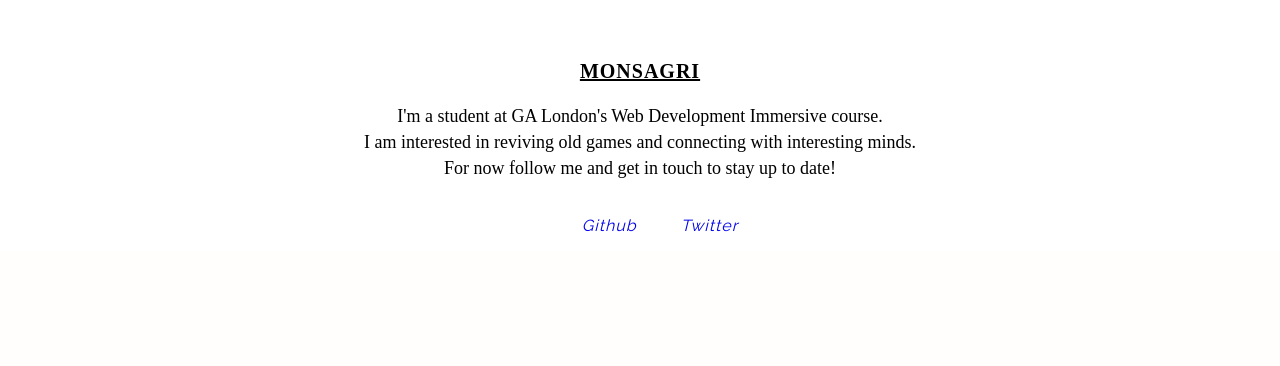
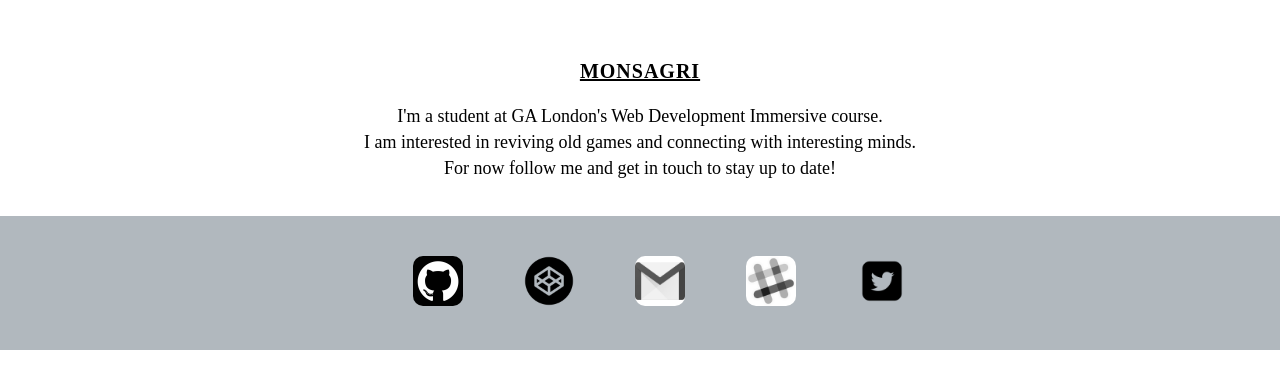
Before and after one commit to monsagri/memory_game, a PHP site: page / in a window 1280 px wide. Shown: the part 792-1158 px from the top of the page. Before the commit the page ends 1024 px from the top, so only its background shows below. Run offline with PHP 8.4, Linux system fonts and the light colour scheme; some web fonts are replaced.

Commit message:
Added Socialmedia links independently

```diff
--- a/index.html
+++ b/index.html
@@ -42,8 +42,31 @@
 
 	<footer>
 		<ul>
-			<li><a href="https://github.com/monsagri">Github</a></li>
-			<li><a href="https://twitter.com/monsagri">Twitter</a></li>
+			<li>
+				<a href="https://github.com/monsagri">
+					<img src="images/thumbnail-git.png" alt="Github Logo Black and White" title="Github" class="socialmedia">
+				</a>
+			</li>
+			<li>
+				<a href="#">
+					<img src="images/thumbnail-codepen.png" alt="Codepen Logo Black and White" title="Codepen" class="socialmedia">
+				</a>
+			</li>
+			<li>
+				<a href="mailto:monsagri@gmail.com">
+					<img src="images/thumbnail-gmail.jpg" alt="Gmail Logo Black and White" title="Gmail" class="socialmedia">
+				</a>
+			</li>
+			<li>
+				<a href="#">
+					<img src="images/thumbnail-slack.jpg" alt="Slack Logo Black and White" title="Slack" class="socialmedia">
+				</a>
+			</li>
+			<li>
+				<a href="https://twitter.com/monsagri">
+					<img src="images/thumbnail-twitter.png" alt="Twitter Logo Black and White" title="Twitter" class="socialmedia">
+				</a>
+			</li>
 		</ul>
 	</footer>
 </body>
--- a/styles/style.css
+++ b/styles/style.css
@@ -61,6 +61,7 @@ li {
 	display: inline;
 }
 
+
 main {
 	width: 850px;
 	margin: 35px auto;
@@ -69,3 +70,13 @@ main {
 img {
 	margin: 40px 8px;
 }
+
+img.socialmedia {
+	width: 50px;
+	border-radius: 10px;
+}
+
+footer {
+	background-color: rgba(101,115,126,0.5);
+	padding: 0;
+}
```
Also changed, not shown: images/thumbnail-codepen.png (added), images/thumbnail-git.png (added), images/thumbnail-gmail.jpg (added), images/thumbnail-slack.jpg (added), images/thumbnail-twitter.png (added), images/wip/thumbnail-gmail.png (added), images/wip/thumbnail-slack.png (added), 3 other files.
